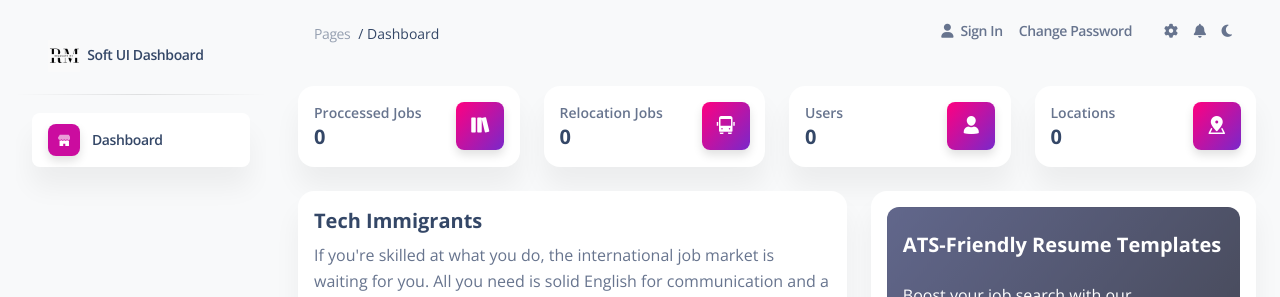
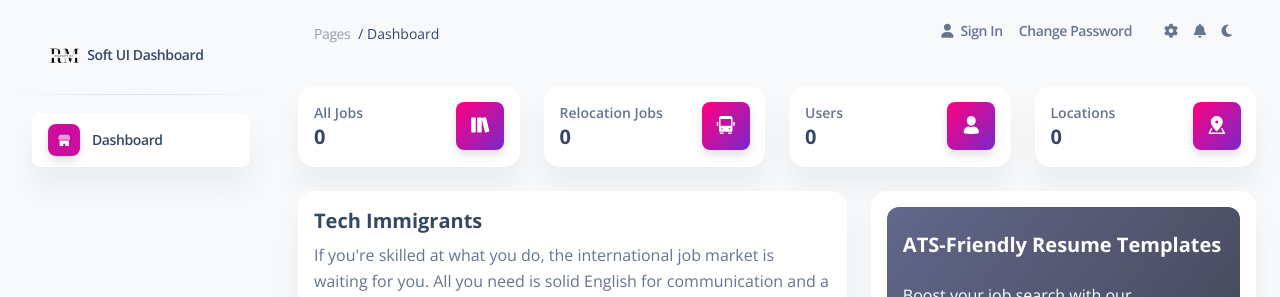
Before and after one commit to amirayat/RelocateJobs, a Django app: page / in a window 1280 px wide. Shown: the top 297 px of the page. Run offline with Django 4.2, Linux system fonts and the light colour scheme; data that the repository does not hold is empty; some libraries are stand-ins or nearby versions.

Commit message:
reanme tags

```diff
--- a/admin_soft/templates/admin/index.html
+++ b/admin_soft/templates/admin/index.html
@@ -14,7 +14,7 @@
               <div class="row">
                 <div class="col-8">
                   <div class="numbers">
-                    <p class="text-sm mb-0 text-capitalize font-weight-bold">Proccessed Jobs</p>
+                    <p class="text-sm mb-0 text-capitalize font-weight-bold">All Jobs</p>
                     <h5 class="font-weight-bolder mb-0">
                       {{ proccessed_jobs }}
                     </h5>
--- a/admin_soft/templates/includes/sidebar.html
+++ b/admin_soft/templates/includes/sidebar.html
@@ -109,6 +109,6 @@
   <div class="sidenav-footer mx-3">
     <a target="_blank"
        class="btn bg-gradient-primary mt-9 w-100"
-       href="https://appseed.us/support/">Support</a>
+       href="https://www.linkedin.com/in/amirayat/">Support</a>
   </div>
 </aside>
--- a/admin_soft/templates/pages/index.html
+++ b/admin_soft/templates/pages/index.html
@@ -12,7 +12,7 @@
               <div class="row">
                 <div class="col-8">
                   <div class="numbers">
-                    <p class="text-sm mb-0 text-capitalize font-weight-bold">Proccessed Jobs</p>
+                    <p class="text-sm mb-0 text-capitalize font-weight-bold">All Jobs</p>
                     <h5 class="font-weight-bolder mb-0">
                       {{ processed_jobs }}
                     </h5>
```
